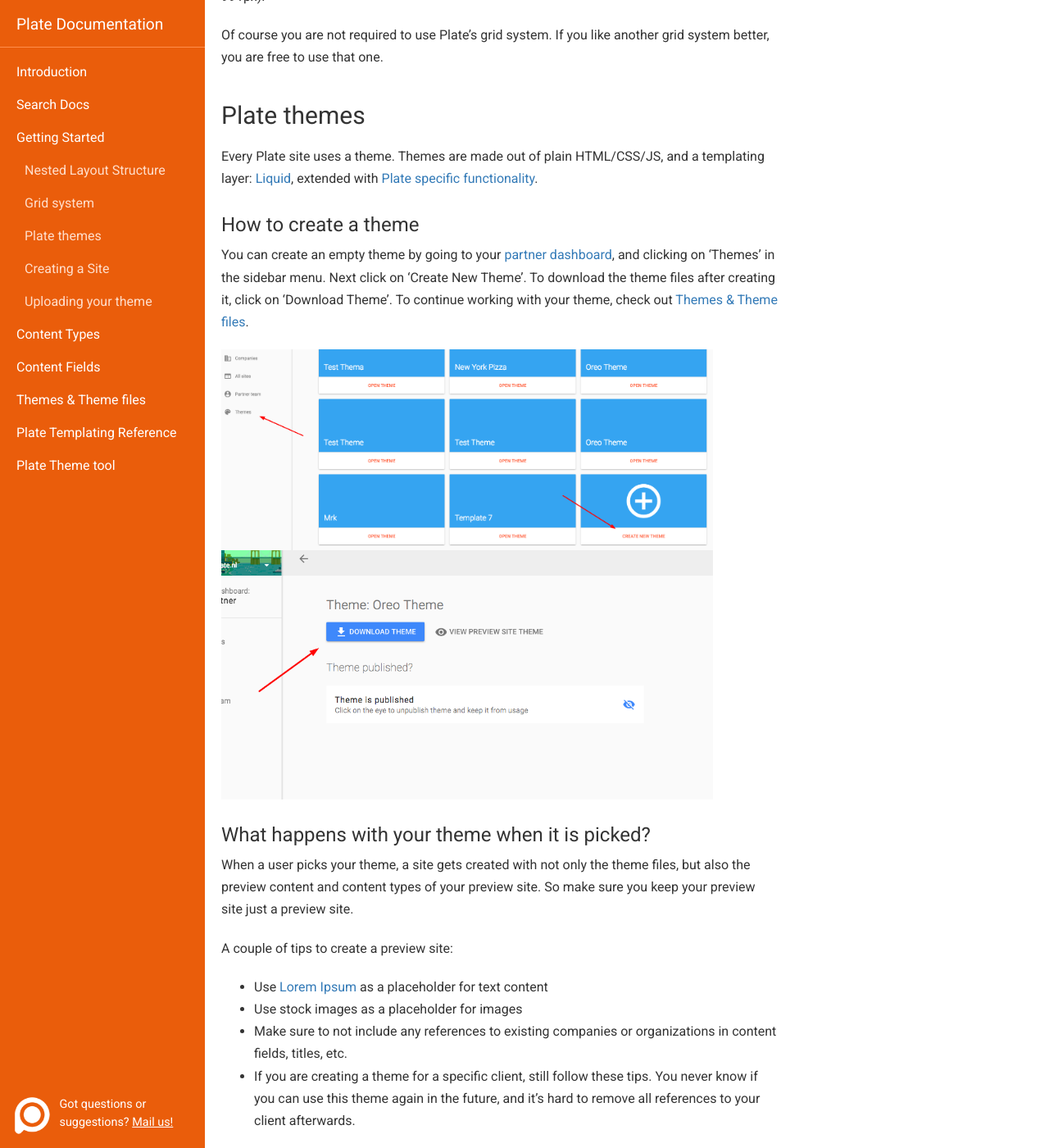
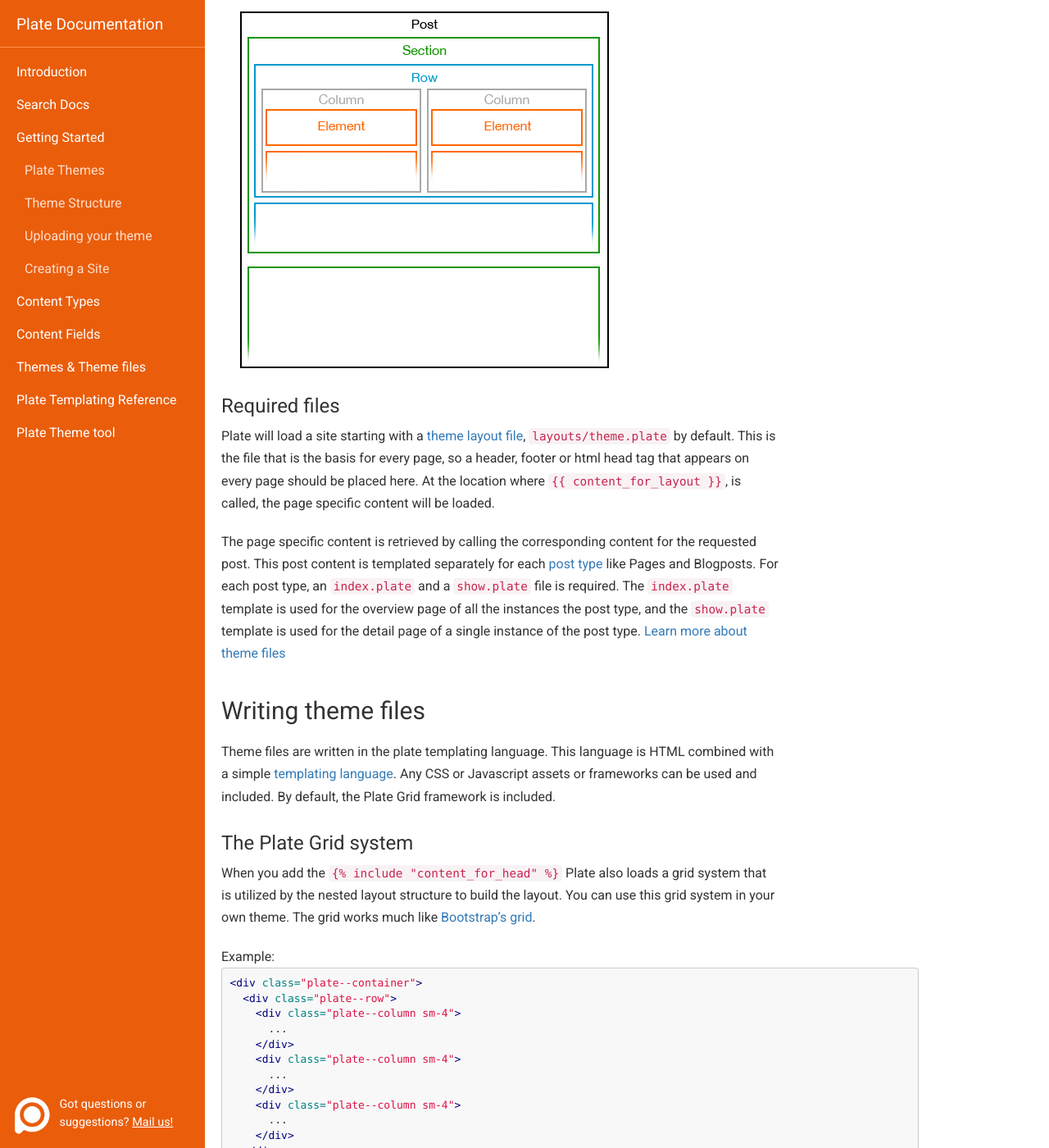
Before and after one commit to platehub/platehub.github.io, a Jekyll site: the page built from docs/getting-started.md, in a window 1280 px wide and 1400 px high, scrolled down 1765 px. Shown: the whole window at 82% size. Built offline with Jekyll 4.4.1, drawn with Linux system fonts in a browser that asks for light colours; nearby versions of some CDN libraries; some of the changed text lies outside the part shown.

Commit message:
Getting started

```diff
--- a/docs/getting-started.md
+++ b/docs/getting-started.md
@@ -5,17 +5,37 @@ page_url: /docs/getting-started
 menu_item: true
 id: "getting-started"
 sub_menu:
-  - "[Nested Layout Structure](#the-plate-nested-layout-structure)"
-  - "[Grid system](#the-plate-grid-system)"
-  - "[Plate themes](#plate-themes)"
+  - "[Plate Themes](#plate-theme)"
+  - "[Theme Structure](#theme-structure)"
+  - "[Uploading your theme](#uploading-your-theme)"
   - "[Creating a Site](#creating-a-site)"
-  - "[Uploading your theme](#uploading-your-theme)"
 order: 3
 ---
 
 Plate is a frontend-based Content Management System (CMS) that offers clean simplicity in terms of content editing; the user does not have to manage his content in a backend, but edits it inline. That is what makes Plate truly WYSIWYG.
 
-## The Plate Nested Layout Structure
+## Plate themes
+
+Every Plate site uses a theme. Themes are made out of plain HTML/CSS/JS, and a templating layer: [Liquid](https://shopify.github.io/liquid/), extended with [Plate specific functionality](/docs/templating-reference/).
+
+### How to create a theme
+
+You can create an empty theme by going to your [partner dashboard](https://www.startwithplate.com/dashboard), and clicking on 'Themes' in the sidebar menu. Next click on 'Create New Theme'. To download the theme files after creating it, click on 'Download Theme'. To continue working with your theme, check out [Themes & Theme files](/docs/theme-files).
+
+<img src="/assets/img/getting-started--themes-1.png" width="600"><img src="/assets/img/getting-started--themes-2.png" width="600">
+
+### What happens with your theme when it is picked?
+When a user picks your theme, a site gets created with not only the theme files, but also the preview content and content types of your preview site. So make sure you keep your preview site just a preview site.
+
+A couple of tips to create a preview site:
+- Use [Lorem Ipsum](https://lipsum.com/) as a placeholder for text content
+- Use stock images as a placeholder for images
+- Make sure to not include any references to existing companies or organizations in content fields, titles, etc.
+- If you are creating a theme for a specific client, still follow these tips. You never know if you can use this theme again in the future, and it's hard to remove all references to your client afterwards.
+
+## Theme Structure
+
+### The Plate Nested Layout Structure
 
 The layout of a post in Plate is built out of the following nested layout components.
 
@@ -25,7 +45,17 @@ The dragging/dropping of content elements, and resizing plus changing the order
 
 ![Plate content scheme](/assets/img/getting-started--content-schema.png)
 
-## The Plate Grid system
+### Required files
+
+Plate will load a site starting with a [theme layout file](/docs/theme-files), `layouts/theme.plate` by default. This is the file that is the basis for every page, so a header, footer or html head tag that appears on every page should be placed here. At the location where `{% raw %}{{ content_for_layout }}{% endraw %}`, is called, the page specific content will be loaded.
+
+The page specific content is retrieved by calling the corresponding content for the requested post. This post content is templated separately for each [post type](/docs/content-types#about-content-types) like Pages and Blogposts. For each post type, an `index.plate` and a `show.plate` file is required. The `index.plate` template is used for the overview page of all the instances the post type, and the `show.plate` template is used for the detail page of a single instance of the post type. [Learn more about theme files](/docs/theme-files)
+
+## Writing theme files
+
+Theme files are written in the plate templating language. This language is HTML combined with a simple [templating language](/docs/templating-reference). Any CSS or Javascript assets or frameworks can be used and included. By default, the Plate Grid framework is included.
+
+### The Plate Grid system
 
 When you add the `{% raw %}{% include "content_for_head" %}{% endraw %}` Plate also loads a grid system that is utilized by the nested layout structure to build the layout. You can use this grid system in your own theme. The grid works much like [Bootstrap's grid](https://getbootstrap.com/docs/3.3/css/#grid).
 
@@ -60,24 +90,10 @@ The maximum amount of column units inside `plate--row` is 12.
 
 Of course you are not required to use Plate's grid system. If you like another grid system better, you are free to use that one.
 
-## Plate themes
+## Uploading your theme
+After [creating and downloading your theme](#how-to-create-a-theme) (you can also [download a specific site's theme](#a-sites-theme)) you want to add changes to it and upload these changes. Plate's dev team created a deployment tool to ensure this process goes with as much ease as possible. You only have to turn on the listener, and go edit your theme files. The theme tool does the rest.
 
-Every Plate site uses a theme. Themes are made out of plain HTML/CSS/JS, and a templating layer: [Liquid](https://shopify.github.io/liquid/), extended with [Plate specific functionality](/docs/templating-reference/).
-
-### How to create a theme
-
-You can create an empty theme by going to your [partner dashboard](https://www.startwithplate.com/dashboard), and clicking on 'Themes' in the sidebar menu. Next click on 'Create New Theme'. To download the theme files after creating it, click on 'Download Theme'. To continue working with your theme, check out [Themes & Theme files](/docs/theme-files).
-
-<img src="/assets/img/getting-started--themes-1.png" width="600"><img src="/assets/img/getting-started--themes-2.png" width="600">
-
-### What happens with your theme when it is picked?
-When a user picks your theme, a site gets created with not only the theme files, but also the preview content and content types of your preview site. So make sure you keep your preview site just a preview site.
-
-A couple of tips to create a preview site:
-- Use [Lorem Ipsum](https://lipsum.com/) as a placeholder for text content
-- Use stock images as a placeholder for images
-- Make sure to not include any references to existing companies or organizations in content fields, titles, etc.
-- If you are creating a theme for a specific client, still follow these tips. You never know if you can use this theme again in the future, and it's hard to remove all references to your client afterwards.
+Read more about the [Plate Theme Tool](/docs/theme-tool).
 
 ## Creating a site
 As a partner you can create sites for your client. To do this follow these steps:
@@ -95,9 +111,3 @@ As a partner you can create sites for your client. To do this follow these steps
 
 ### A site's theme
 The chosen theme gets copied to the site, so you or the site's end user can change it without changing the source theme. To download a site's theme, go to the Site dashboard, and click on 'Site settings'. you can download the site's theme by clicking on the 'Theme' tab.
-
-
-## Uploading your theme
-After [creating and downloading your theme](#how-to-create-a-theme) (you can also [download a specific site's theme](#a-sites-theme)) you want to add changes to it and upload these changes. Plate's dev team created a deployment tool to ensure this process goes with as much ease as possible. You only have to turn on the listener, and go edit your theme files. The theme tool does the rest.
-
-Read more about the [Plate Theme Tool](/docs/theme-tool).
```
